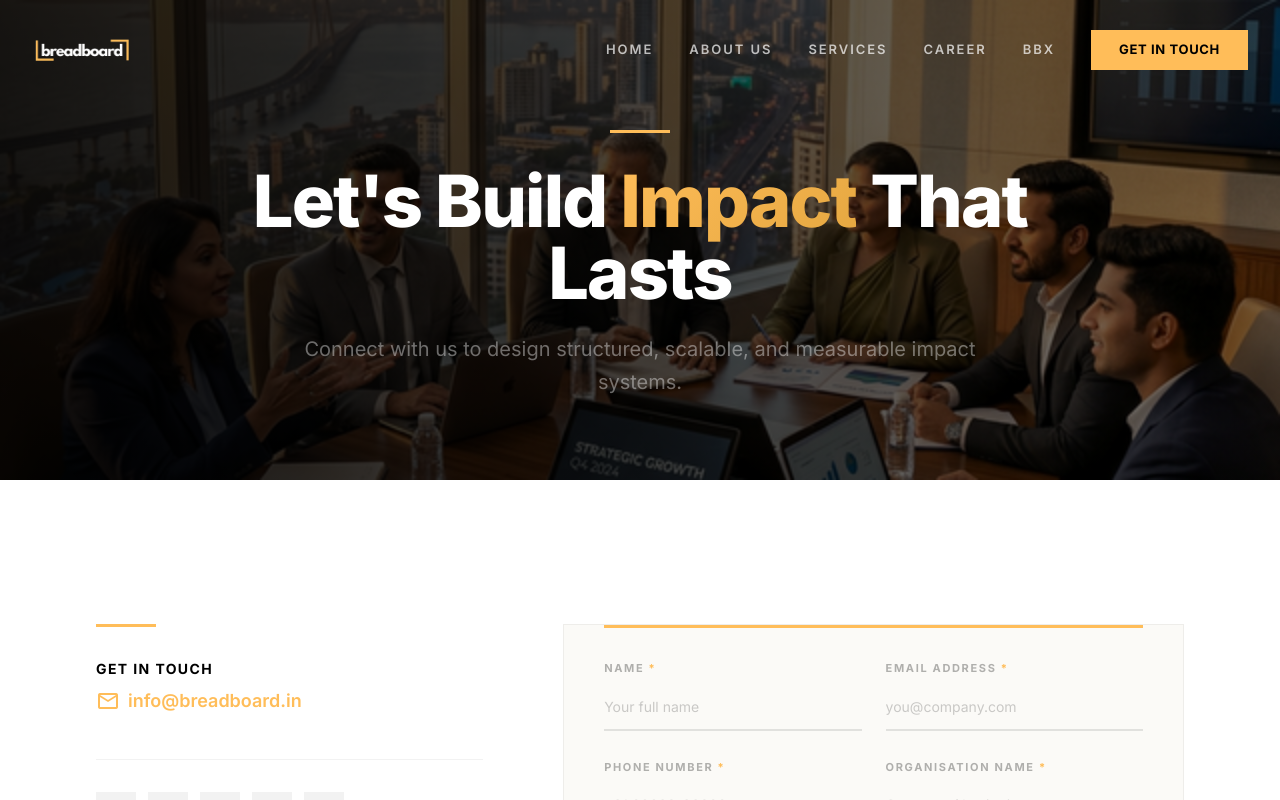
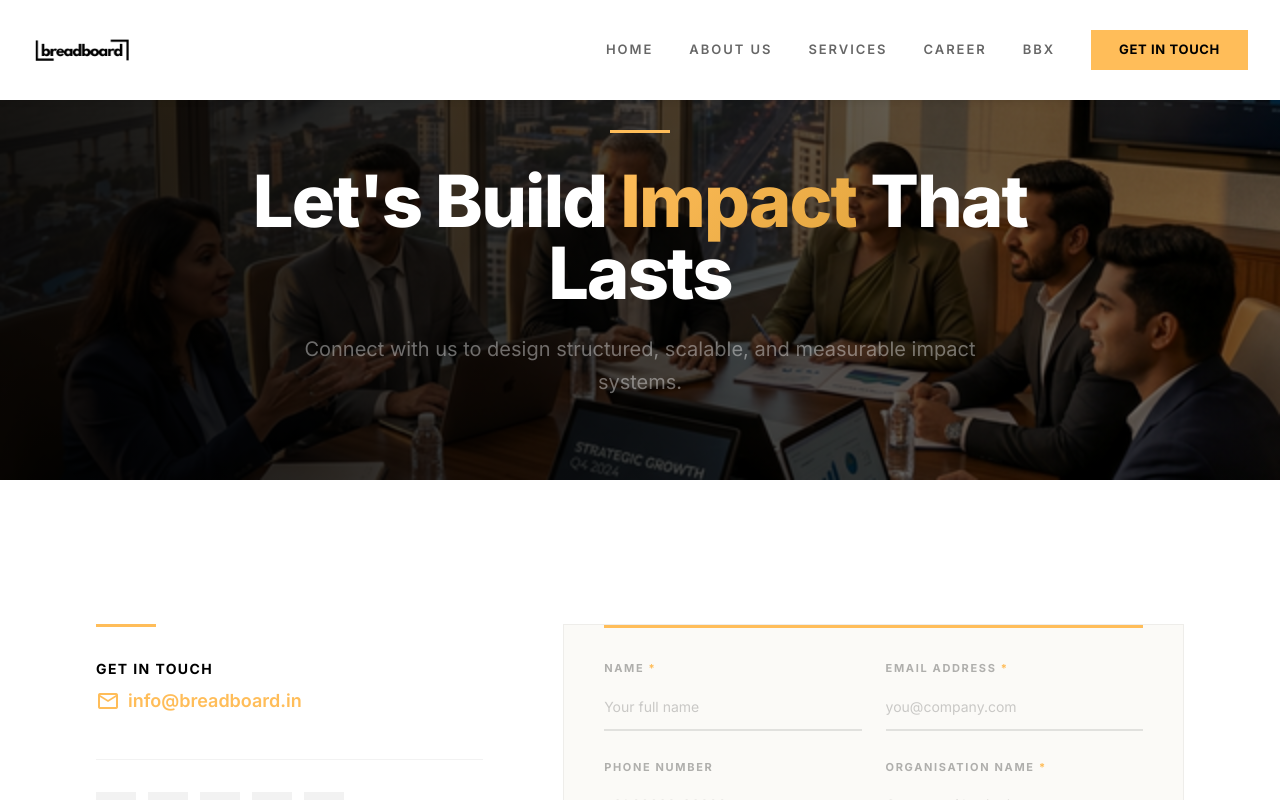
Before and after one commit to asherevolved/breadboard, a React (Vite) app in the folder breadboard-app/: page /contact in a window 1280 px wide. Shown: the top 800 px of the page. Built offline with nearby package versions, Linux system fonts and the light colour scheme.

Commit message:
Update form script URLs, logo, favicon, and navbar styles

```diff
--- a/breadboard-app/index.html
+++ b/breadboard-app/index.html
@@ -3,7 +3,7 @@
 
 <head>
   <meta charset="UTF-8" />
-  <link rel="icon" type="image/png" href="/2-removebg-preview.png" />
+  <link rel="icon" type="image/png" href="/images/2 (1).png" />
   <meta name="viewport" content="width=device-width, initial-scale=1.0" />
   <meta name="description"
     content="Breadboard Consulting — Strategic Advisory for CSR, Development and Institutional Impact. Designing structured systems that translate intent into measurable action." />
--- a/breadboard-app/src/components/Navbar.jsx
+++ b/breadboard-app/src/components/Navbar.jsx
@@ -27,18 +27,15 @@ export default function Navbar() {
     ];
 
     return (
-        <nav className={`fixed top-0 left-0 right-0 z-50 transition-all duration-500 ${scrolled
-            ? 'bg-white/95 backdrop-blur-xl shadow-lg shadow-black/5'
-            : 'bg-transparent'
-            }`}>
+        <nav className="fixed top-0 left-0 right-0 z-50 bg-white shadow-md shadow-black/5 backdrop-blur-md">
             <div className="max-w-7xl mx-auto px-4 sm:px-6 lg:px-8">
                 <div className="flex justify-between h-[100px] items-center">
                     {/* Logo */}
                     <Link to="/" className="flex items-center group" aria-label="Breadboard Consulting Home">
                         <img
-                            src="/images/nav-logo.png"
+                            src="/images/1 (2).png"
                             alt="Breadboard Consulting Logo"
-                            className="h-[100px] w-auto object-contain transition-all duration-300"
+                            className="h-[100px] w-auto object-contain transition-all duration-500 brightness-0"
                         />
                     </Link>
 
@@ -50,9 +47,7 @@ export default function Navbar() {
                                 to={to}
                                 className={`relative px-4 py-2 text-[13px] font-semibold uppercase tracking-[0.15em] transition-all duration-300 ${isActive(to)
                                     ? 'text-primary'
-                                    : scrolled
-                                        ? 'text-black/60 hover:text-primary'
-                                        : 'text-white/70 hover:text-white'
+                                    : 'text-black/60 hover:text-primary'
                                     }`}
                             >
                                 {label}
@@ -71,7 +66,7 @@ export default function Navbar() {
 
                     {/* Mobile Toggle */}
                     <button
-                        className={`lg:hidden p-2 transition-colors ${scrolled ? 'text-black' : 'text-white'}`}
+                        className="lg:hidden p-2 transition-colors text-black"
                         onClick={() => setMobileOpen(!mobileOpen)}
                         aria-label="Toggle menu"
                     >
@@ -84,16 +79,14 @@ export default function Navbar() {
                 {/* Mobile Menu */}
                 <div className={`lg:hidden overflow-hidden transition-all duration-500 ease-in-out ${mobileOpen ? 'max-h-[500px] opacity-100' : 'max-h-0 opacity-0'
                     }`}>
-                    <div className={`pb-6 pt-2 rounded-b-2xl ${scrolled ? 'bg-white' : 'bg-black/90 backdrop-blur-xl'}`}>
+                    <div className="pb-6 pt-2 rounded-b-2xl bg-white shadow-xl shadow-black/5">
                         {navLinks.map(({ to, label }) => (
                             <Link
                                 key={to}
                                 to={to}
                                 className={`block py-3.5 px-6 text-sm font-semibold uppercase tracking-wider transition-colors ${isActive(to)
                                     ? 'text-primary bg-primary/5'
-                                    : scrolled
-                                        ? 'text-black/60 hover:text-primary'
-                                        : 'text-white/60 hover:text-white'
+                                    : 'text-black/60 hover:text-primary'
                                     }`}
                             >
                                 {label}
--- a/breadboard-app/src/pages/BBX.jsx
+++ b/breadboard-app/src/pages/BBX.jsx
@@ -115,9 +115,10 @@ export default function BBX() {
             const formData = new FormData(form);
 
             // Same script URL as /contact — feeds into the same Google Sheet
-            const scriptURL = "https://script.google.com/macros/s/AKfycbwjM54thpu2i9RxCCsuhJ7KCLAEj7L1YqUk_DyRNN_oqE0aYoW2Ogb2nuHn0wGcry_q-Q/exec";
+            const scriptURL = "https://script.google.com/macros/s/AKfycbwlTYCD2GLjJT70vtuiB4ZYgzIMDpmgRAsaLMcEoQLqDulKSIxmLSpILOH9tRHySSk1rA/exec";
 
             const params = new URLSearchParams();
+            params.append("source", "BBX - Ask Bred");
             formData.forEach((value, key) => {
                 params.append(key, value);
             });
@@ -131,6 +132,11 @@ export default function BBX() {
 
             setSubmitted(true);
             form.reset();
+
+            // Show the form back again after 5 seconds
+            setTimeout(() => {
+                setSubmitted(false);
+            }, 5000);
         } catch (error) {
             console.error("Error submitting form", error);
         } finally {
@@ -368,9 +374,9 @@ export default function BBX() {
                                     <div className="grid grid-cols-1 md:grid-cols-2 gap-6 mb-6">
                                         <div>
                                             <label htmlFor="ask-phone" className="block text-[11px] font-bold uppercase tracking-[0.15em] text-white/30 mb-2">
-                                                Phone Number <span className="text-primary">*</span>
+                                                Phone Number
                                             </label>
-                                            <input type="tel" id="ask-phone" name="phone" required className="w-full border-0 border-b-2 border-white/10 bg-transparent py-3 text-sm text-white placeholder-white/20 focus:border-primary focus:ring-0 transition-colors" placeholder="+91 00000-00000" />
+                                            <input type="tel" id="ask-phone" name="phone" className="w-full border-0 border-b-2 border-white/10 bg-transparent py-3 text-sm text-white placeholder-white/20 focus:border-primary focus:ring-0 transition-colors" placeholder="+91 00000-00000" />
                                         </div>
                                         <div>
                                             <label htmlFor="ask-org" className="block text-[11px] font-bold uppercase tracking-[0.15em] text-white/30 mb-2">
--- a/breadboard-app/src/pages/Contact.jsx
+++ b/breadboard-app/src/pages/Contact.jsx
@@ -48,9 +48,10 @@ export default function Contact() {
             const form = e.target;
             const formData = new FormData(form);
 
-            const scriptURL = "https://script.google.com/macros/s/AKfycbwjM54thpu2i9RxCCsuhJ7KCLAEj7L1YqUk_DyRNN_oqE0aYoW2Ogb2nuHn0wGcry_q-Q/exec";
+            const scriptURL = "https://script.google.com/macros/s/AKfycbwlTYCD2GLjJT70vtuiB4ZYgzIMDpmgRAsaLMcEoQLqDulKSIxmLSpILOH9tRHySSk1rA/exec";
 
             const params = new URLSearchParams();
+            params.append("source", "Contact Form");
             formData.forEach((value, key) => {
                 params.append(key, value);
             });
@@ -64,6 +65,11 @@ export default function Contact() {
 
             setSubmitted(true);
             form.reset();
+
+            // Show the form back again after 5 seconds
+            setTimeout(() => {
+                setSubmitted(false);
+            }, 5000);
         } catch (error) {
             console.error("Error submitting form", error);
         } finally {
@@ -174,9 +180,9 @@ export default function Contact() {
                                         <div className="grid grid-cols-1 md:grid-cols-2 gap-6">
                                             <div>
                                                 <label htmlFor="phone" className="block text-[11px] font-bold uppercase tracking-[0.15em] text-black/30 mb-2">
-                                                    Phone Number <span className="text-primary">*</span>
+                                                    Phone Number
                                                 </label>
-                                                <input type="tel" id="phone" name="phone" required className="w-full border-0 border-b-2 border-black/10 bg-transparent py-3 text-sm text-black placeholder-black/20 focus:border-primary focus:ring-0 transition-colors" placeholder="+91 00000-00000" />
+                                                <input type="tel" id="phone" name="phone" className="w-full border-0 border-b-2 border-black/10 bg-transparent py-3 text-sm text-black placeholder-black/20 focus:border-primary focus:ring-0 transition-colors" placeholder="+91 00000-00000" />
                                             </div>
                                             <div>
                                                 <label htmlFor="org" className="block text-[11px] font-bold uppercase tracking-[0.15em] text-black/30 mb-2">
```
Also changed, not shown: breadboard-app/src/pages/About.jsx (+1 -23 lines), breadboard-app/public/images/1 (2).png (added), breadboard-app/public/images/2 (1).png (added).
